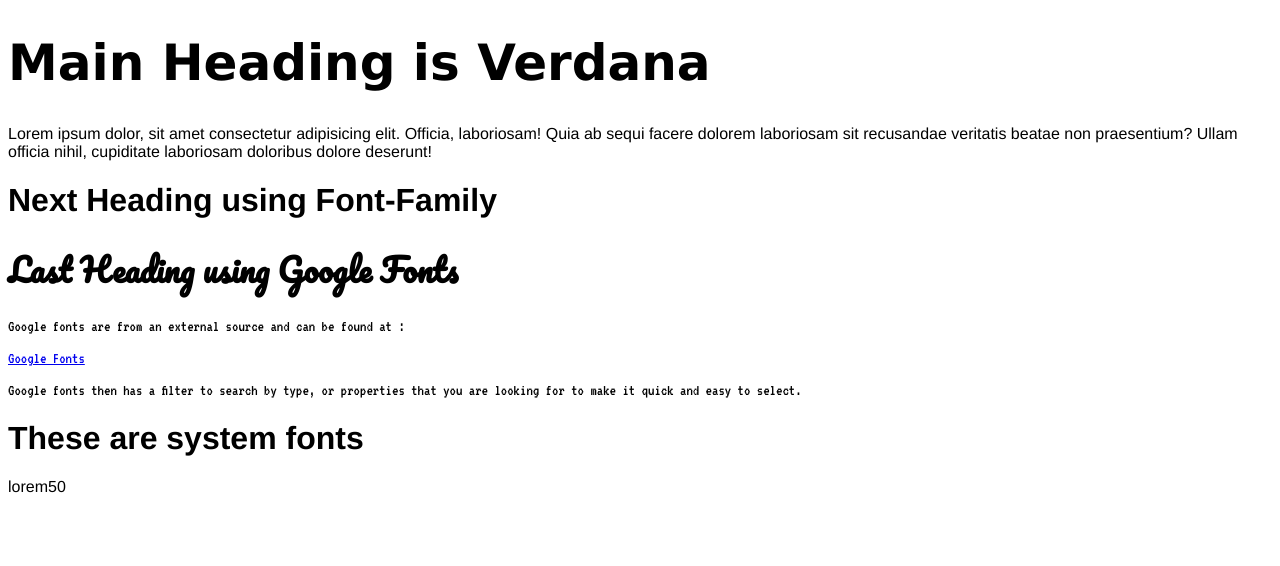
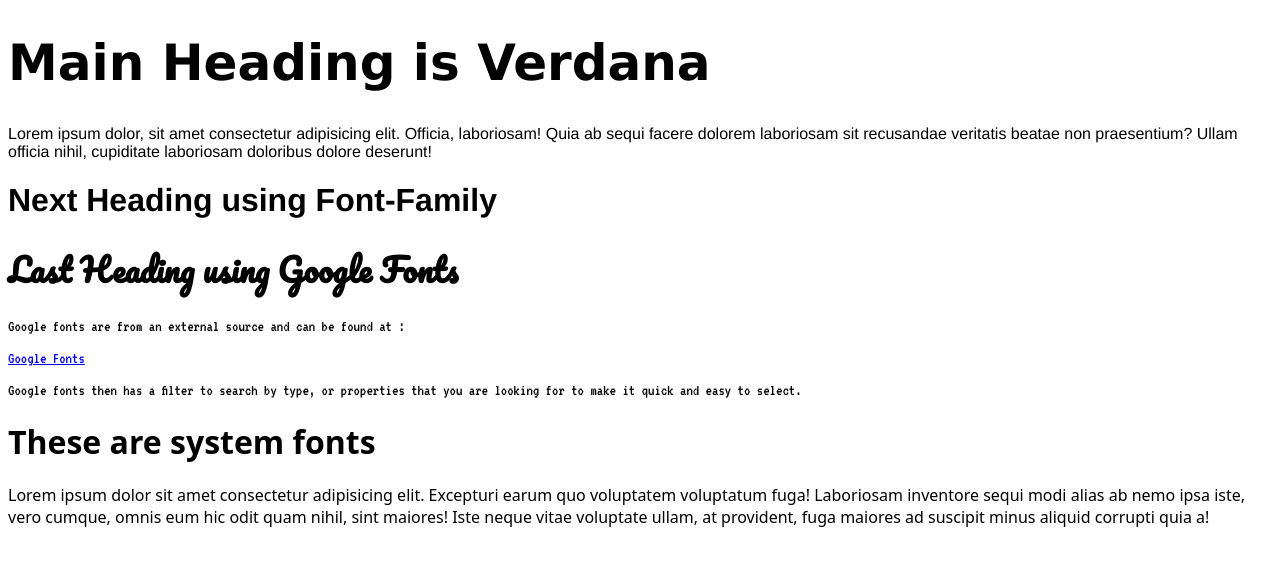
Before and after one commit to proptechnovator/css-typography, a plain HTML site: page index.html in a window 1280 px wide. Drawn offline with Linux system fonts and the light colour scheme.

Commit message:
Added System Fonts to the CSS

```diff
--- a/index.html
+++ b/index.html
@@ -35,8 +35,7 @@
     <h1 class="sf">
         These are system fonts
     </h1>
-    <p class="sf2">lorem50</p>
-
+    <p class="sf2">Lorem ipsum dolor sit amet consectetur adipisicing elit. Excepturi earum quo voluptatem voluptatum fuga! Laboriosam inventore sequi modi alias ab nemo ipsa iste, vero cumque, omnis eum hic odit quam nihil, sint maiores! Iste neque vitae voluptate ullam, at provident, fuga maiores ad suscipit minus aliquid corrupti quia a!</p>
 
 </body>
 </html>
--- a/styles.css
+++ b/styles.css
@@ -16,3 +16,11 @@ body{
 .gfs2{
     font-family: 'VT323', monospace;
 }
+.sf{
+    font-family:system-ui, -apple-system, BlinkMacSystemFont, 'Segoe UI', Roboto, Oxygen, Ubuntu, Cantarell, 'Open Sans', 'Helvetica Neue', sans-serif ;
+    font-size: 2em;
+}
+.sf2{
+    font-family:system-ui, -apple-system, BlinkMacSystemFont, 'Segoe UI', Roboto, Oxygen, Ubuntu, Cantarell, 'Open Sans', 'Helvetica Neue', sans-serif ;
+    font-size: 16px;
+}
```
Also changed, not shown: 1 other file.
